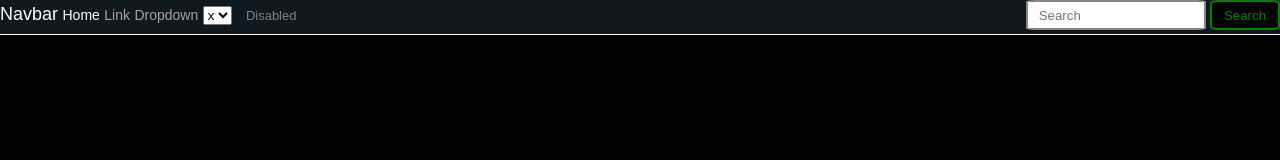
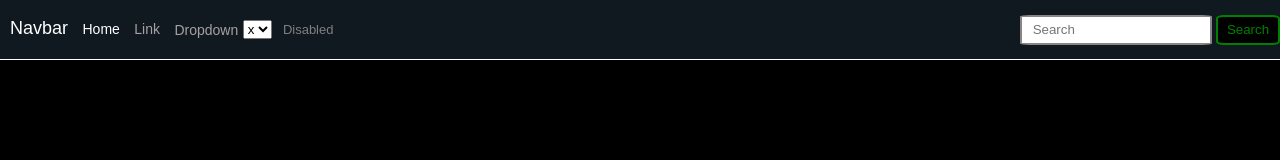
Before and after one commit to SkelGames95/css_exs, a plain HTML site: page Nav/navbar.html in a window 1280 px wide. Drawn offline with Linux system fonts and the light colour scheme.

Commit message:
exercise reviewed

```diff
--- a/Nav/navbar.html
+++ b/Nav/navbar.html
@@ -13,7 +13,7 @@
         <a href="/Home/" class="size" id="home">Home</a>
         <a href="/Link/" class="size" id="link">Link</a>
         <label for="Dropdown" class="size" id="drop">Dropdown</label>
-        <select name="Dropdown" id="Dropdown">
+        <select name="Dropdown" id="dropdown">
           <option value="x">x</option>
           <option value="y">y</option>
           <option value="z">z</option>
@@ -21,7 +21,7 @@
         <button class="size" id="dis">Disabled</button>
       </div>
       <div class="search">
-        <input type="text" name="Search" id="Search" placeholder="   Search">
+        <input type="text" name="Search" id="search" placeholder="   Search">
         <button>Search</button>
       </div>
     </header>
@@ -32,6 +32,6 @@
   </body>
 </html>
 
-<!-- NON RIESCO A SETTARE LA NAVBAR CENTRATA IN VERTICALE,
-A SEPARARE GLI ELEMENTI NEL PRIMO DIV E A TRASFORMARE LA
-DROPDOWN NEL RISULTATO RICHIESTO -->
+<!-- NON RIESCO A TRASFORMARE LA DROPDOWN NEL RISULTATO RICHIESTO,
+PUOI SCRIVERMI IN PRIVATO LA SOLUZIONE? L'HOVER ME LO ERO DIMENTICATO,
+MI SONO RICORDATO DOPO AVER MANDATO L'ESERCIZIO CHE MANCAVA QUALCOSA -->
--- a/Nav/style.css
+++ b/Nav/style.css
@@ -9,26 +9,29 @@ body{
 }
 header{
     display: flex;
-    flex-direction: row;
+    flex-wrap: nowrap;
     background-color: rgb(16, 24, 32);
+    color: white;
     border-bottom: 1px solid white;
     width: 100%;
-    height: 35px;
+    height: 60px;
     justify-content: space-between;
+    align-items: center;
 }
 a{
     text-decoration: none;
     color: unset;
+    margin-right: 10px;
 }
-#Search{
-    width: 180px;
+#search{
+    width: 12rem;
     height: 30px;
     border-radius: 5%;
     color: grey;
     border: 2px solid rgb(138, 133, 133);;
 }
 button{
-    width: 70px;
+    width: 4rem;
     height: 30px;
     border-radius: 12%;
     background-color: black;
@@ -37,6 +40,7 @@ button{
 }
 .navbar{
     font-size: 18px;
+    margin-left: 10px;
 }
 .size{
     font-size: 14px;
@@ -53,8 +57,7 @@ button{
     background-color: rgb(16, 24, 32);
     font-size: 13px;
 }
-div{
-    width: fit-content;
-    height: 70px;
+button:hover{
+    background-color: green;
     color: white;
 }
```
